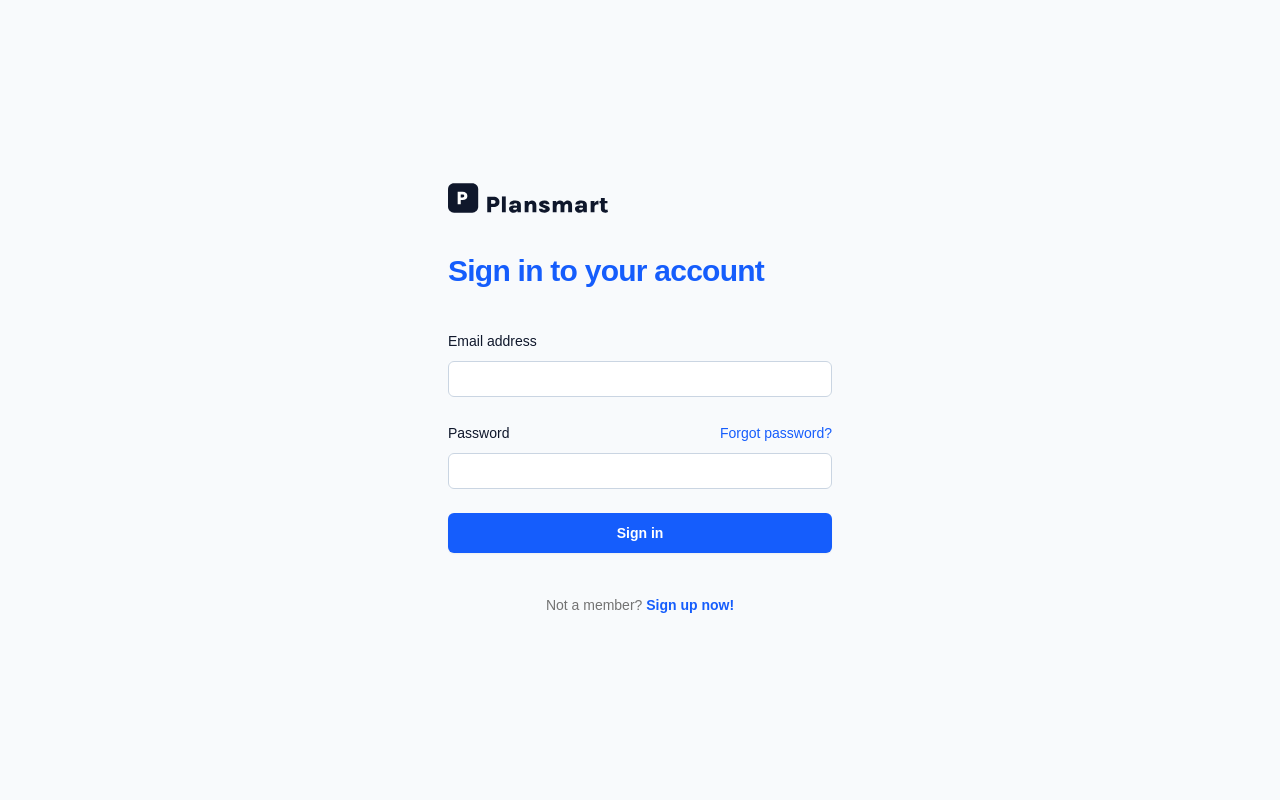
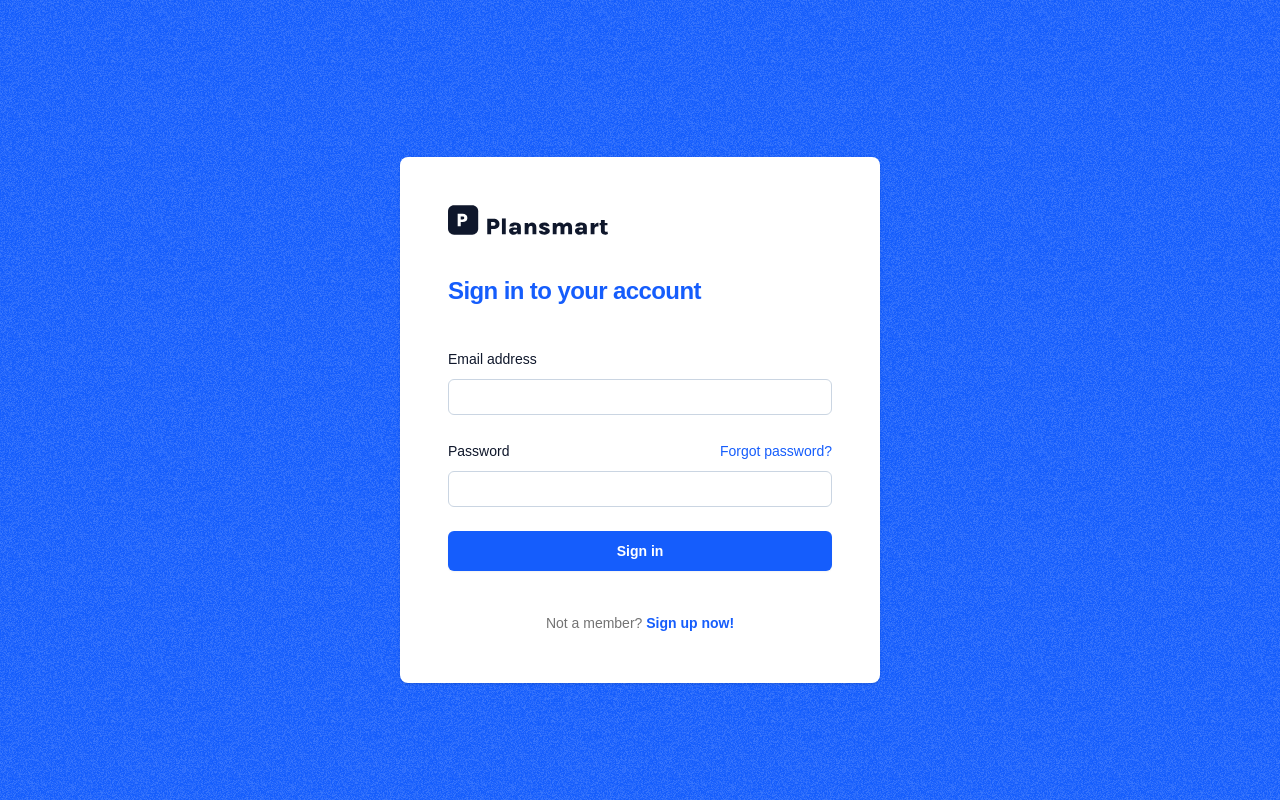
Before and after one commit to makoto0825/Schedule-Arrangement-Application, a Next.js app: page /auth/login in a window 1280 px wide. Built offline with nearby package versions, Linux system fonts and the light colour scheme.

Commit message:
:art: create background and card style

```diff
--- a/src/app/auth/login/page.tsx
+++ b/src/app/auth/login/page.tsx
@@ -3,10 +3,17 @@ import React from "react";
 
 const page = () => {
   return (
-    <div className="flex min-h-full flex-1 flex-col justify-center px-6 py-12 lg:px-8">
+    <div className="flex min-h-full flex-1 flex-col justify-center px-6 py-12 lg:px-8 bg-primary relative before:content-[''] before:absolute before:inset-0 before:bg-[url('/images/noise-light.png')] before:bg-repeat">
+      <div className="relative mt-10 sm:mx-auto sm:w-full sm:max-w-[480px]">
+        <div className="bg-white px-6 py-12 shadow rounded-lg sm:px-12">
           <div className="sm:mx-auto sm:w-full sm:max-w-sm">
-        <Image src="/images/logo.svg" width={160} height={32} alt="Plansmart" />
-        <h2 className="mt-10 text-3xl font-bold tracking-tight text-primary">
+            <Image
+              src="/images/logo.svg"
+              width={160}
+              height={32}
+              alt="Plansmart"
+            />
+            <h2 className="mt-10 text-2xl font-bold tracking-tight text-primary">
               Sign in to your account
             </h2>
           </div>
@@ -30,7 +37,10 @@ const page = () => {
 
               <div>
                 <div className="flex items-center justify-between">
-              <label htmlFor="password" className="block text-sm/6 font-medium">
+                  <label
+                    htmlFor="password"
+                    className="block text-sm/6 font-medium"
+                  >
                     Password
                   </label>
                   <div className="text-sm">
@@ -75,6 +85,8 @@ const page = () => {
             </p>
           </div>
         </div>
+      </div>
+    </div>
   );
 };
 
```
Also changed, not shown: public/images/noise-light.png (added). Lines whose indentation alone changed are shown as unchanged.
